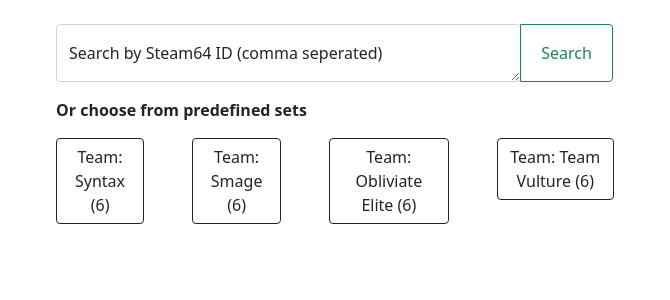
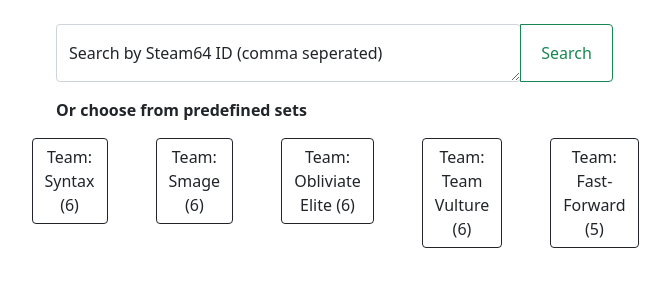
Before and after one commit to Ali-Ozturk/csgo-team-analyzer, a React (Create React App) app: page / in a window 1280 px wide. Shown: the top 300 px of the page, without its empty margins (305-975 px from the left). Built offline with nearby package versions, Linux system fonts and the light colour scheme.

Commit message:
commit before windows reinstall

```diff
--- a/src/App.tsx
+++ b/src/App.tsx
@@ -1,6 +1,6 @@
 import React from 'react';
 import {Team} from "./models/Models";
-import {ObliviateElite_METAL, Smage_METAL, Syntax_METAL, Vulture_METAL} from "./data/TeamData";
+import {FastForward_METAL, ObliviateElite_METAL, Smage_METAL, Syntax_METAL, Vulture_METAL} from "./data/TeamData";
 import TeamLayout from "./components/TeamLayout";
 import {Button, Container, FloatingLabel, Form, InputGroup} from "react-bootstrap";
 import Loading from "./components/Loading";
@@ -64,6 +64,11 @@ function App() {
                                     Team: {Vulture_METAL.name} ({Vulture_METAL.steam_ids.length})
                                 </Button>
                             </div>
+                            <div>
+                                <Button variant="outline-dark" onClick={() => setTeam(FastForward_METAL)}>
+                                    Team: {FastForward_METAL.name} ({FastForward_METAL.steam_ids.length})
+                                </Button>
+                            </div>
                         </div>
                     </div>
                 </>}
--- a/src/data/TeamData.tsx
+++ b/src/data/TeamData.tsx
@@ -34,8 +34,8 @@ export const ObliviateElite_METAL: Team = {
         "76561198274417433",
         "76561198042418698",
         "76561198064228232",
-        "76561198140230131",
-        "76561198909192561"
+        "76561198909192561",
+        "76561198165317692"
     ]
 }
 
@@ -51,3 +51,15 @@ export const Vulture_METAL: Team = {
         "76561198275132711"
     ]
 }
+
+export const FastForward_METAL: Team = {
+    name: 'Fast-Forward',
+    league: 'Metal',
+    steam_ids: [
+        "76561198015853156",
+        "76561198801753768",
+        "76561198037242111",
+        "76561198256233250",
+        "76561198060170136"
+    ]
+}
```
